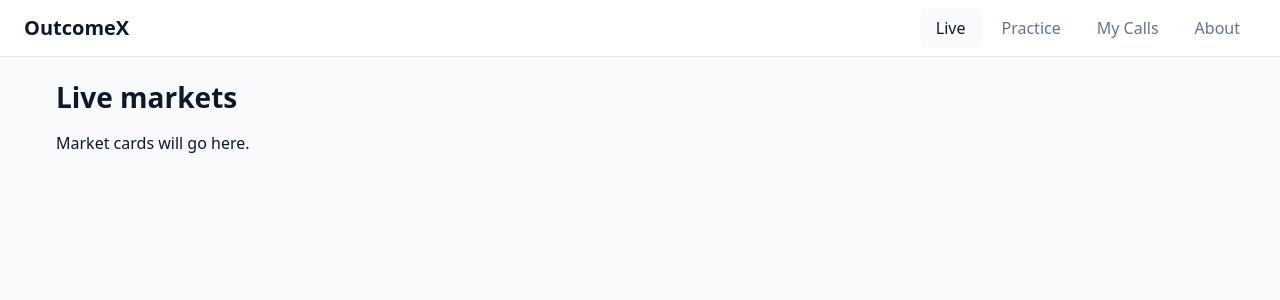
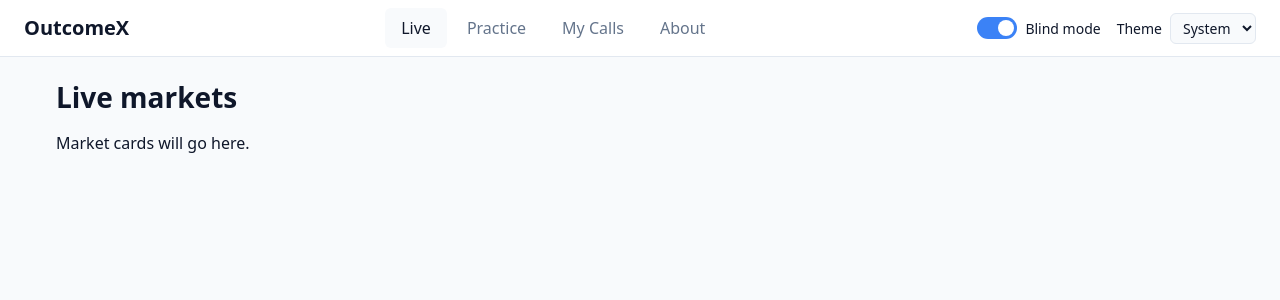
Before and after one commit to williskipsjr/outcomex, a React (Vite) app in the folder client/: page / in a window 1280 px wide. Shown: the top 300 px of the page. Built offline with nearby package versions, Linux system fonts and the light colour scheme.

Commit message:
feat(nav): add blind mode toggle and theme picker to the nav bar

```diff
--- a/client/src/components/NavBar.css
+++ b/client/src/components/NavBar.css
@@ -44,3 +44,24 @@
   color: var(--color-text);
   background: var(--color-bg);
 }
+.nav-bar__controls {
+  display: flex;
+  align-items: center;
+  gap: var(--space-3);
+  font-size: var(--font-size-sm);
+}
+
+.nav-bar__theme {
+  display: inline-flex;
+  align-items: center;
+  gap: var(--space-2);
+}
+
+.nav-bar__theme select {
+  padding: var(--space-1) var(--space-2);
+  border: 1px solid var(--color-border);
+  border-radius: var(--radius-sm);
+  background: var(--color-bg);
+  color: var(--color-text);
+  font: inherit;
+}
--- a/client/src/components/NavBar.jsx
+++ b/client/src/components/NavBar.jsx
@@ -1,7 +1,11 @@
 import { Link, NavLink } from "react-router-dom";
+import useSettings from "../features/settings/useSettings.js";
+import Toggle from "./Toggle.jsx";
 import "./NavBar.css";
 
 export default function NavBar() {
+  const { blindMode, setBlindMode, theme, setTheme } = useSettings();
+
   return (
     <header className="nav-bar">
       <Link to="/" className="nav-bar__brand">
@@ -31,6 +35,17 @@ export default function NavBar() {
           </li>
         </ul>
       </nav>
+      <div className="nav-bar__controls">
+        <Toggle label="Blind mode" checked={blindMode} onChange={setBlindMode} />
+        <label className="nav-bar__theme">
+          Theme
+          <select value={theme} onChange={(event) => setTheme(event.target.value)}>
+            <option value="system">System</option>
+            <option value="light">Light</option>
+            <option value="dark">Dark</option>
+          </select>
+        </label>
+      </div>
     </header>
   );
 }
```
